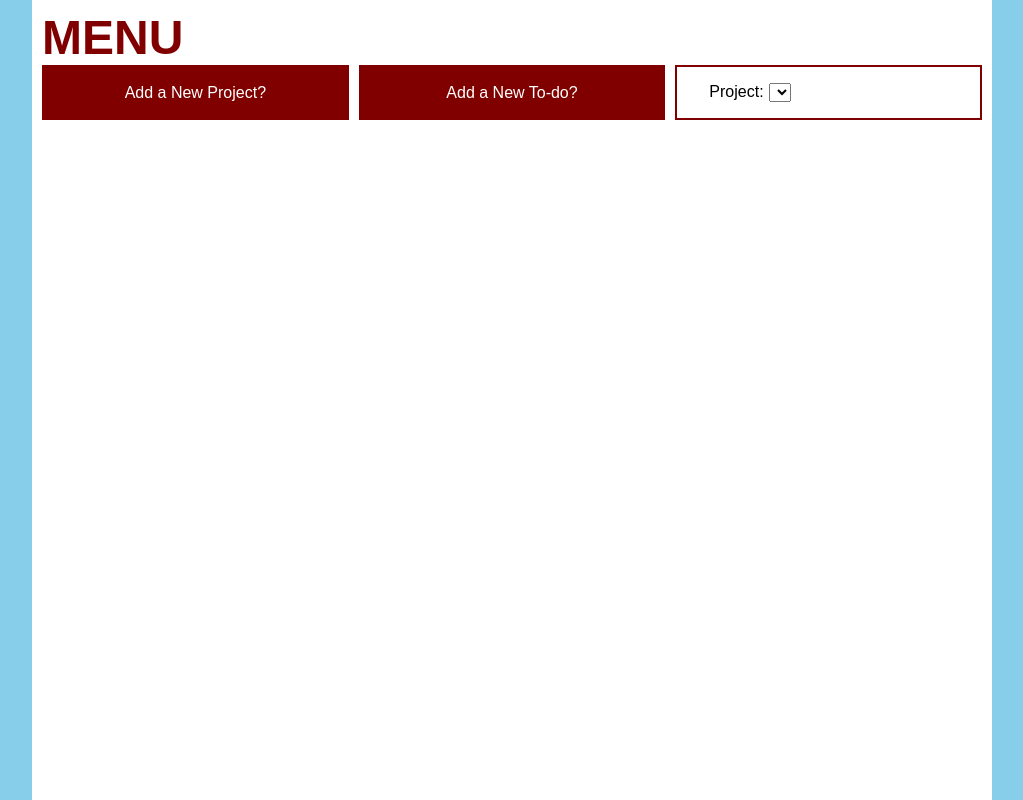
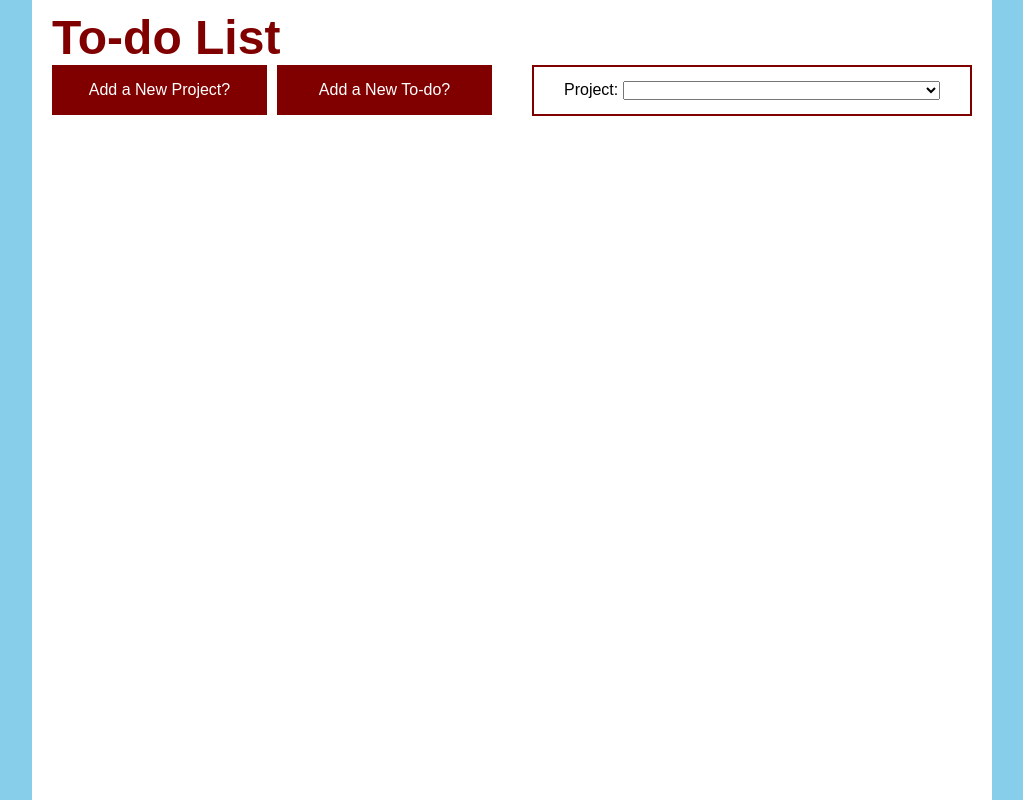
Before and after one commit to werronense/to-do-list, a website built with webpack: page dist/index.html in a window 1280 px wide. Shown: the whole page, without its empty margins (128-1151 px from the left). Built offline with nearby package versions, Linux system fonts and the light colour scheme.

Commit message:
Replace main menu with section options

```diff
--- a/src/styles.css
+++ b/src/styles.css
@@ -61,40 +61,32 @@ input[type="submit"]:active {
 }
 
 
-/* menu */
-nav {
-  padding: 10px 10px 0 10px;
-}
-
-nav h1 {
+h1 {
   color: maroon;
   font-size: 3em;
   margin: 0;
+  padding: 10px 0 0 20px;
 }
 
-.menu-options {
+.options {
   display: grid;
   grid-column-gap: 10px;
   grid-row-gap: 10px;
-  grid-template-columns: repeat(auto-fill, minmax(250px, 1fr));
+  grid-template-columns: repeat(auto-fill, minmax(175px, 1fr));
 }
 
-nav form,
-nav button {
-  min-width: 225px;
-}
-
-nav form {
-  border: 2px maroon solid;
+.select-project-form {
+  outline: 2px maroon solid;
+  outline-offset: -2px;
   display: flex;
   padding: 1em 2em;
 }
 
-nav form label {
+.projects form label {
   margin-right: 5px;
 }
 
-nav form input {
+.projects form select {
   flex: 1;
 }
 
```
Also changed, not shown: dist/index.html.
